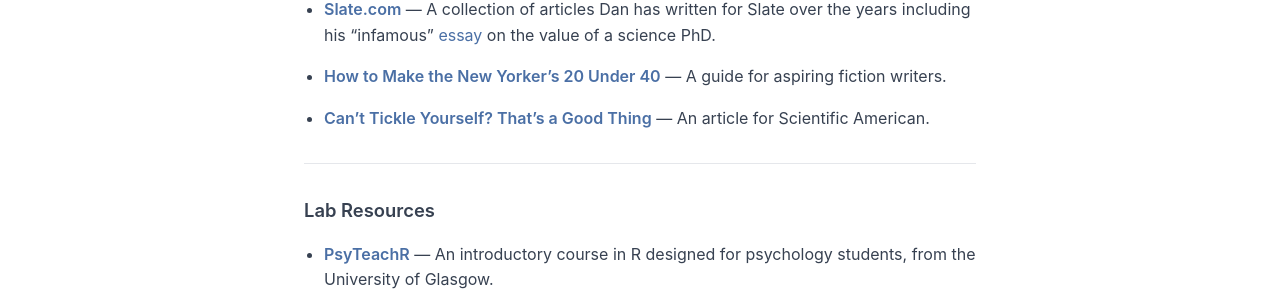
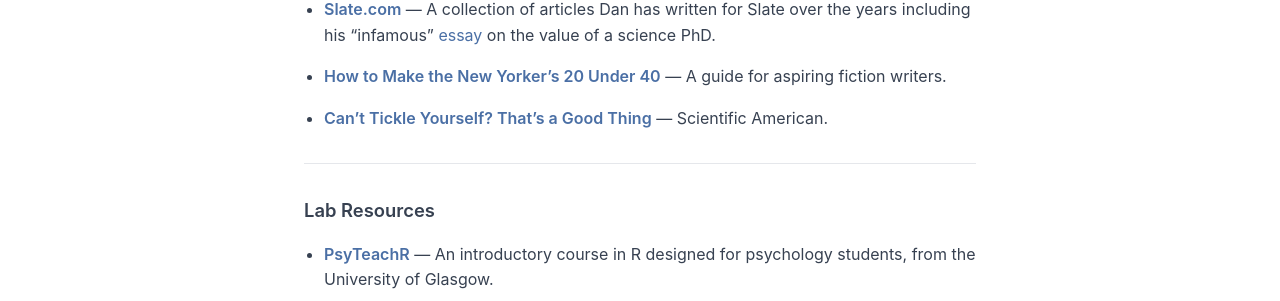
Before and after one commit to drlametti/lamettilab.github.io, a Jekyll site: the page built from miscellanea.md, in a window 1280 px wide. Shown: the part 218-519 px from the top of the page. Built offline with Jekyll 4.4.1, drawn with Linux system fonts in a browser that asks for light colours.

Commit message:
Shorten Scientific American description
Co-Authored-By: Claude Sonnet 4.6 <noreply@anthropic.com>

```diff
--- a/miscellanea.md
+++ b/miscellanea.md
@@ -12,7 +12,7 @@ permalink: /miscellanea/
 
 - **[How to Make the New Yorker's 20 Under 40](https://maisonneuve.org/article/2010/06/24/how-make-new-yorkers-20-under-40/)** — A guide for aspiring fiction writers.
 
-- **[Can't Tickle Yourself? That's a Good Thing](https://www.scientificamerican.com/article/tit-for-tat-delusions/)** — An article for Scientific American.
+- **[Can't Tickle Yourself? That's a Good Thing](https://www.scientificamerican.com/article/tit-for-tat-delusions/)** — Scientific American.
 
 ---
 
```
